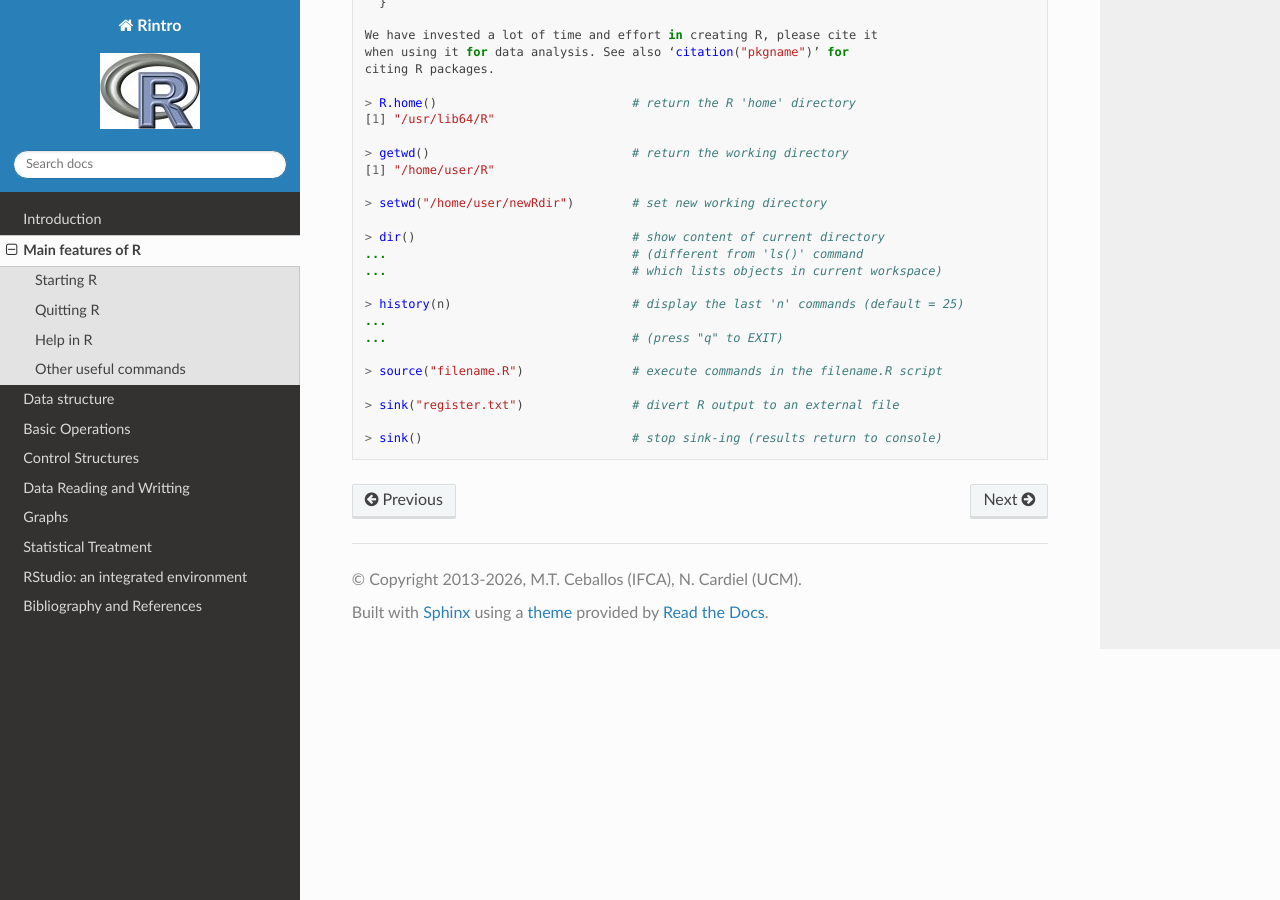
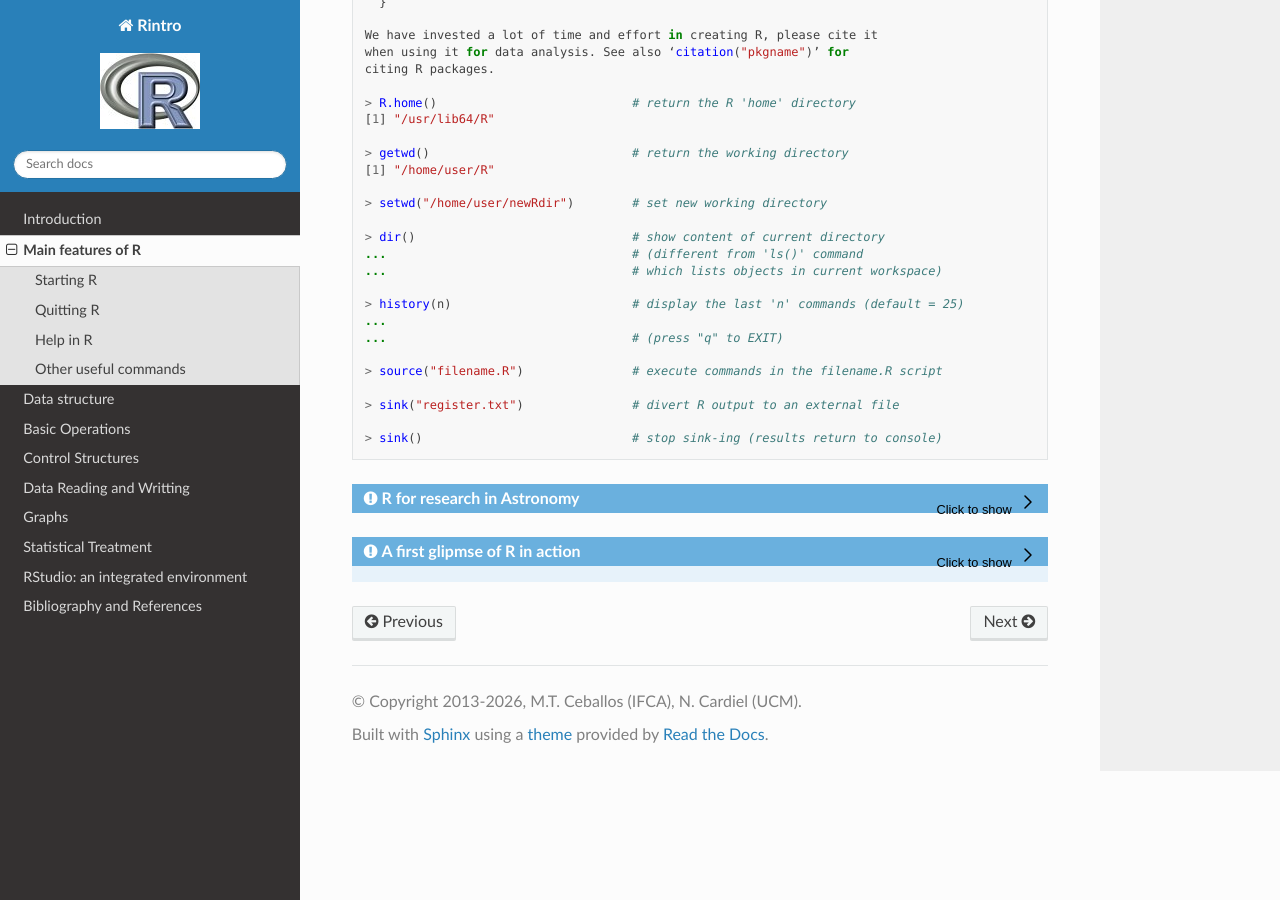
Before and after one commit to mtceballos/Rintro, a Sphinx documentation site: the page built from doc/generalChars.rst, in a window 1280 px wide and 900 px high, scrolled down 3054 px. Built offline with Sphinx 7.4.7 and the Read the Docs theme 3.1.0, drawn with Linux system fonts in a browser that asks for light colours; some of the changed lines change nothing that is shown.

Commit message:
Add 'A first glimpse of R in action'

```diff
--- a/doc/generalChars.rst
+++ b/doc/generalChars.rst
@@ -210,3 +210,82 @@
    > sink("register.txt")               # divert R output to an external file
 
    > sink()                             # stop sink-ing (results return to console)
+
+
+.. admonition:: R for research in Astronomy
+   :class: dropdown
+
+   R is a powerful programming language and environment for statistical
+   computing and data analysis that has become increasingly important in modern
+   astrophysics. However, **when you first install R, you gain access to only
+   its base functionality**, which includes fundamental statistical and
+   graphical capabilities. The true strength of R lies in its extensive
+   ecosystem of additional packages—specialized collections of functions, data,
+   and documentation created by the R community. These packages extend R's
+   capabilities far beyond its default installation, covering virtually every
+   area of astronomical data analysis and computational astrophysics. From
+   handling FITS files and astronomical catalogs with ``FITSio`` and
+   ``astrodatR``, to performing sophisticated time series analysis of variable
+   stars and exoplanet transits with ``astroTS``, to creating
+   publication-quality plots and sky maps with ``ggplot2`` and ``mapproj``, the
+   availability of thousands of well-documented packages on repositories like
+   `CRAN (Comprehensive R Archive Network) <https://cran.r-project.org/>`_
+   makes R an incredibly versatile tool for astrophysical research. Learning
+   how to discover, install, and use these packages effectively is therefore a
+   fundamental skill that will enable you to tackle everything from photometric
+   data reduction and spectral analysis to cosmological simulations and survey
+   data mining, transforming R from a basic statistical calculator into a
+   comprehensive platform for astronomical research.
+
+.. admonition:: A first glipmse of R in action
+   :class: dropdown
+
+   Try the following code:
+
+   .. code-block:: r
+
+      # load a specific data set
+      > data(cars)
+
+      # get info about the data set
+      > ?cars
+
+   .. code-block:: r
+
+      # show data
+      > cars
+
+   .. code-block:: r
+
+      # display the structure of the data object
+      > str(cars)
+
+   .. code-block:: r
+
+      # plot data
+      > plot(cars)
+
+   .. code-block:: r
+
+      # fit a linear model
+      > linear_model <- lm( dist ~ speed , data=cars )
+
+   .. code-block:: r
+
+      # display summary of the fitting result
+      > summary(linear_model)
+
+   .. code-block:: r
+
+      # display model coefficients
+      > coef(linear_model)
+
+   .. code-block:: r
+
+      # plot residuals against speed
+      > plot( resid(linear_model) ~ speed , data=cars )
+
+      # Note: plot() is a generic function: it acts as a dispatcher that
+      # examines the class of the object you pass to it. R looks for a
+      # specific method plot.classname().
+      # In this case: graphics:::plot.data.frame(cars)
```
